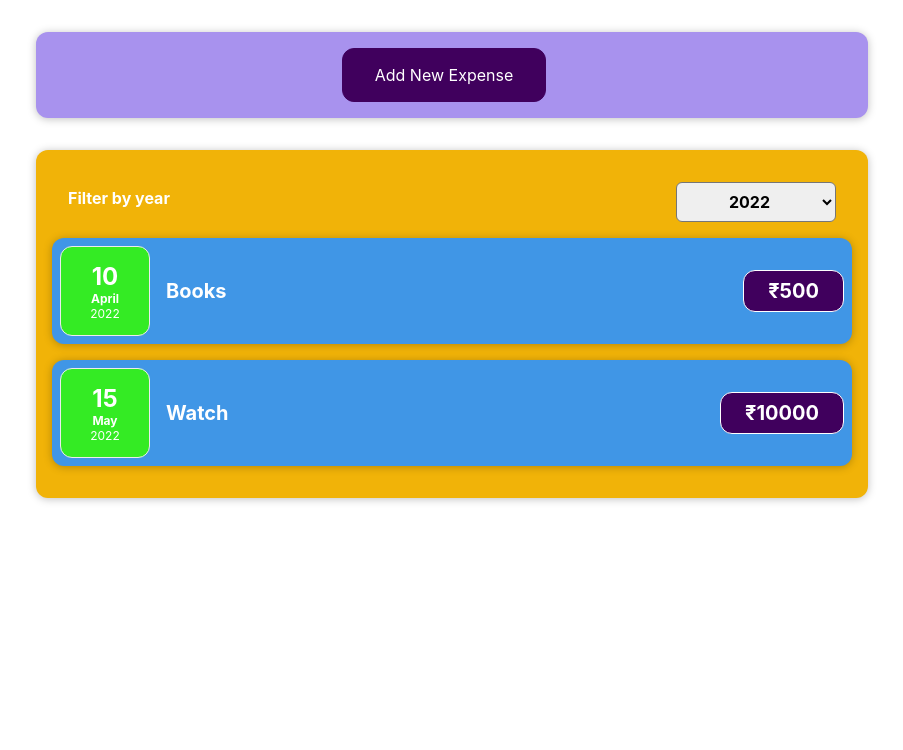
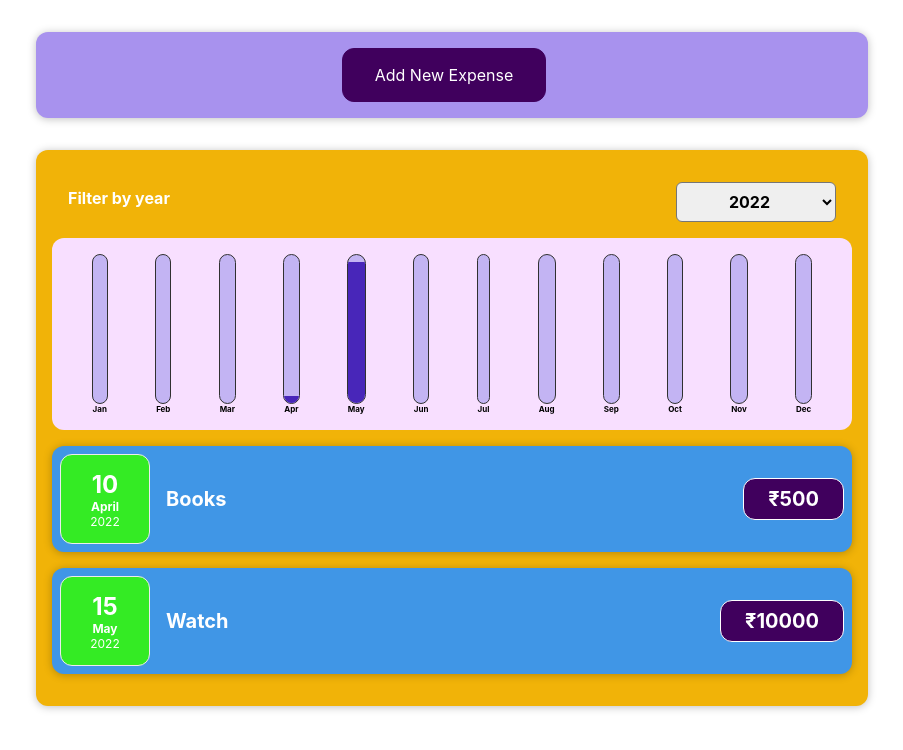
Before and after one commit to santoshsriharsha/Expense-Tracker, a React (Create React App) app: page / in a window 1280 px wide. Shown: the top 750 px of the page, without its empty margins (188-1091 px from the left). Built offline with nearby package versions, Linux system fonts and the light colour scheme.

Commit message:
Add expense chart

```diff
--- /dev/null
+++ b/src/components/Chart/Chart.css
@@ -0,0 +1,9 @@
+.chart {
+  padding: 1rem;
+  border-radius: 12px;
+  background-color: #f8dfff;
+  text-align: center;
+  display: flex;
+  justify-content: space-around;
+  height: 10rem;
+}
--- /dev/null
+++ b/src/components/Chart/Chart.js
@@ -0,0 +1,18 @@
+import "./Chart.css";
+import ChartBar from "./ChartBar";
+const Chart = ({ dataPoints, totalAmount }) => {
+  return (
+    <div className="chart">
+      {dataPoints.map((dataPoint) => (
+        <ChartBar
+          key={dataPoint.label}
+          label={dataPoint.label}
+          value={dataPoint.value}
+          totalAmount={totalAmount}
+        />
+      ))}
+    </div>
+  );
+};
+
+export default Chart;
--- /dev/null
+++ b/src/components/Chart/ChartBar.css
@@ -0,0 +1,30 @@
+.chart-bar {
+  height: 100%;
+  display: flex;
+  flex-direction: column;
+  align-items: center;
+}
+
+.chart-bar__inner {
+  height: 100%;
+  width: 100%;
+  border: 1px solid #313131;
+  border-radius: 12px;
+  background-color: #c3b4f3;
+  overflow: hidden;
+  display: flex;
+  flex-direction: column;
+  justify-content: flex-end;
+}
+
+.chart-bar__fill {
+  background-color: #4826b9;
+  width: 100%;
+  transition: all 0.3s ease-out;
+}
+
+.chart-bar__label {
+  font-weight: bold;
+  font-size: 0.5rem;
+  text-align: center;
+}
--- /dev/null
+++ b/src/components/Chart/ChartBar.js
@@ -0,0 +1,19 @@
+import "./ChartBar.css";
+
+const ChartBar = ({ label, value, totalAmount }) => {
+  let barHeight = "0%";
+  if (totalAmount !== 0) {
+    barHeight = `${(value / totalAmount) * 100}%`;
+  }
+
+  return (
+    <div className="chart-bar">
+      <div className="chart-bar__inner">
+        <div className="chart-bar__fill" style={{ height: barHeight }}></div>
+      </div>
+      <div className="chart-bar__label">{label}</div>
+    </div>
+  );
+};
+
+export default ChartBar;
--- a/src/components/Expenses/Expenses.js
+++ b/src/components/Expenses/Expenses.js
@@ -1,8 +1,10 @@
+import "./Expenses.css";
+import { useState } from "react";
 import ExpensesList from "./ExpensesList";
 import Card from "../UI/Card";
 import ExpensesFilter from "./ExpensesFilter";
-import "./Expenses.css";
-import { useState } from "react";
+import ExpensesChart from "./ExpensesChart";
+
 function Expenses(props) {
   const expenses = props.expenses;
 
@@ -22,6 +24,7 @@ function Expenses(props) {
           onYearChange={saveYearHandler}
           selectedYear={filteredYear}
         />
+        <ExpensesChart expenses={filteredExpenses} />
         <ExpensesList filteredExpenses={filteredExpenses} />
       </Card>
     </div>
--- /dev/null
+++ b/src/components/Expenses/ExpensesChart.js
@@ -0,0 +1,32 @@
+import Chart from "../Chart/Chart";
+
+const ExpensesChart = ({ expenses }) => {
+  const expenseDataPoints = [
+    { label: "Jan", value: 0 },
+    { label: "Feb", value: 0 },
+    { label: "Mar", value: 0 },
+    { label: "Apr", value: 0 },
+    { label: "May", value: 0 },
+    { label: "Jun", value: 0 },
+    { label: "Jul", value: 0 },
+    { label: "Aug", value: 0 },
+    { label: "Sep", value: 0 },
+    { label: "Oct", value: 0 },
+    { label: "Nov", value: 0 },
+    { label: "Dec", value: 0 },
+  ];
+
+  let totalAmount = 0;
+
+  for (const expense of expenses) {
+    expenseDataPoints[expense.date.getMonth()].value += expense.amount;
+    console.log(expense);
+    totalAmount += expense.amount;
+  }
+
+  console.log(expenseDataPoints);
+
+  return <Chart dataPoints={expenseDataPoints} totalAmount={totalAmount} />;
+};
+
+export default ExpensesChart;
--- a/src/components/NewExpense/ExpenseForm.js
+++ b/src/components/NewExpense/ExpenseForm.js
@@ -22,7 +22,7 @@ const ExpenseForm = (props) => {
     event.preventDefault();
     const expenseData = {
       title: enteredTitle,
-      amount: enteredAmount,
+      amount: +enteredAmount,
       date: new Date(enteredDate),
     };
 
```
